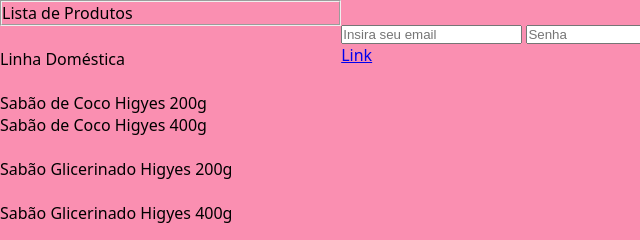
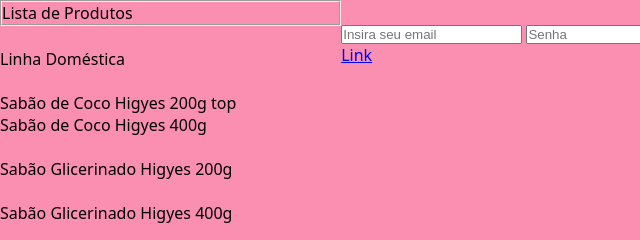
Before and after one commit to PuppeJr/Pedido, a plain HTML site: page index.html in a window 1280 px wide. Shown: the top 240 px of the page, 0-640 px from the left. Drawn offline with Linux system fonts and the light colour scheme.

Commit message:
alteração

```diff
--- a/index.html
+++ b/index.html
@@ -24,7 +24,7 @@
         <p>
             <dd>Linha Doméstica</dd><br>
         </p>
-        <dt>Sabão de Coco Higyes 200g </dt>
+        <dt>Sabão de Coco Higyes 200g top </dt>
         <dt>Sabão de Coco Higyes 400g </dt><br>
         <dt>Sabão Glicerinado Higyes 200g </dt><br>
         <dt>Sabão Glicerinado Higyes 400g </dt><br>
```
